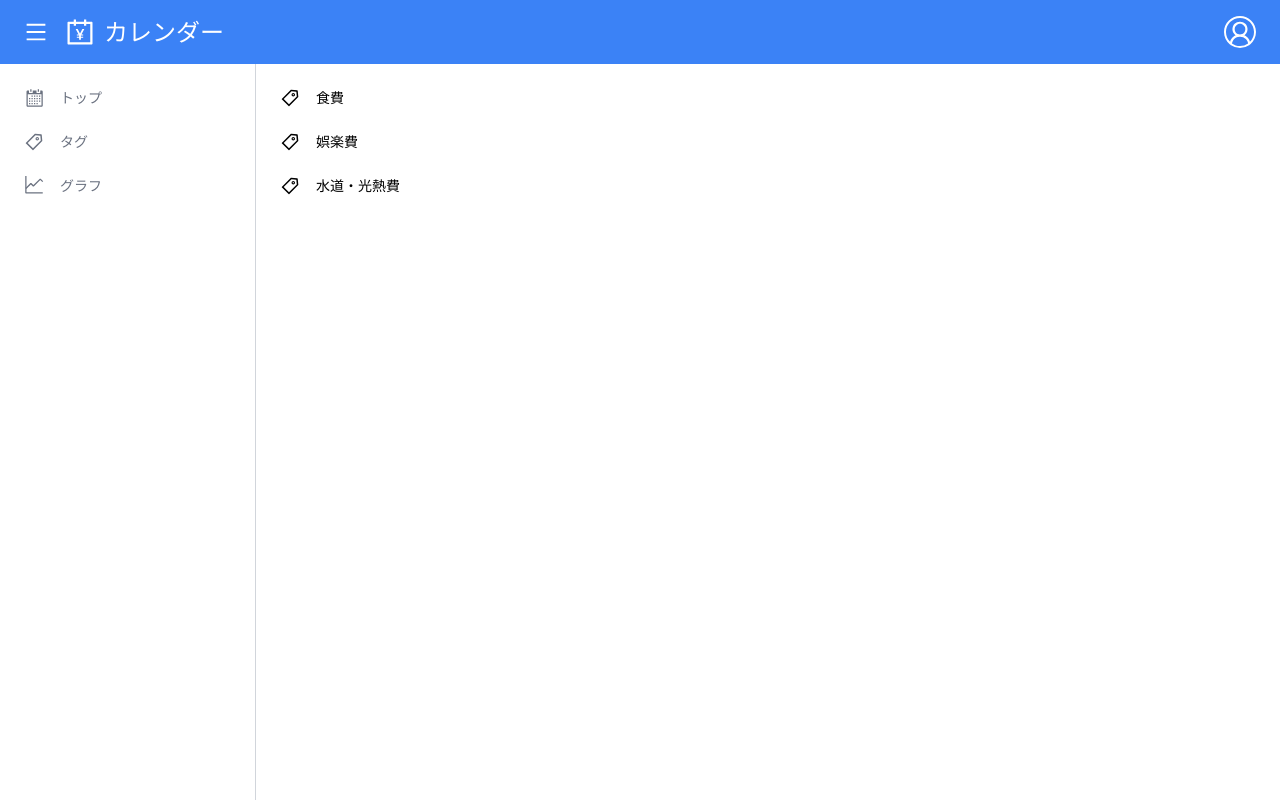
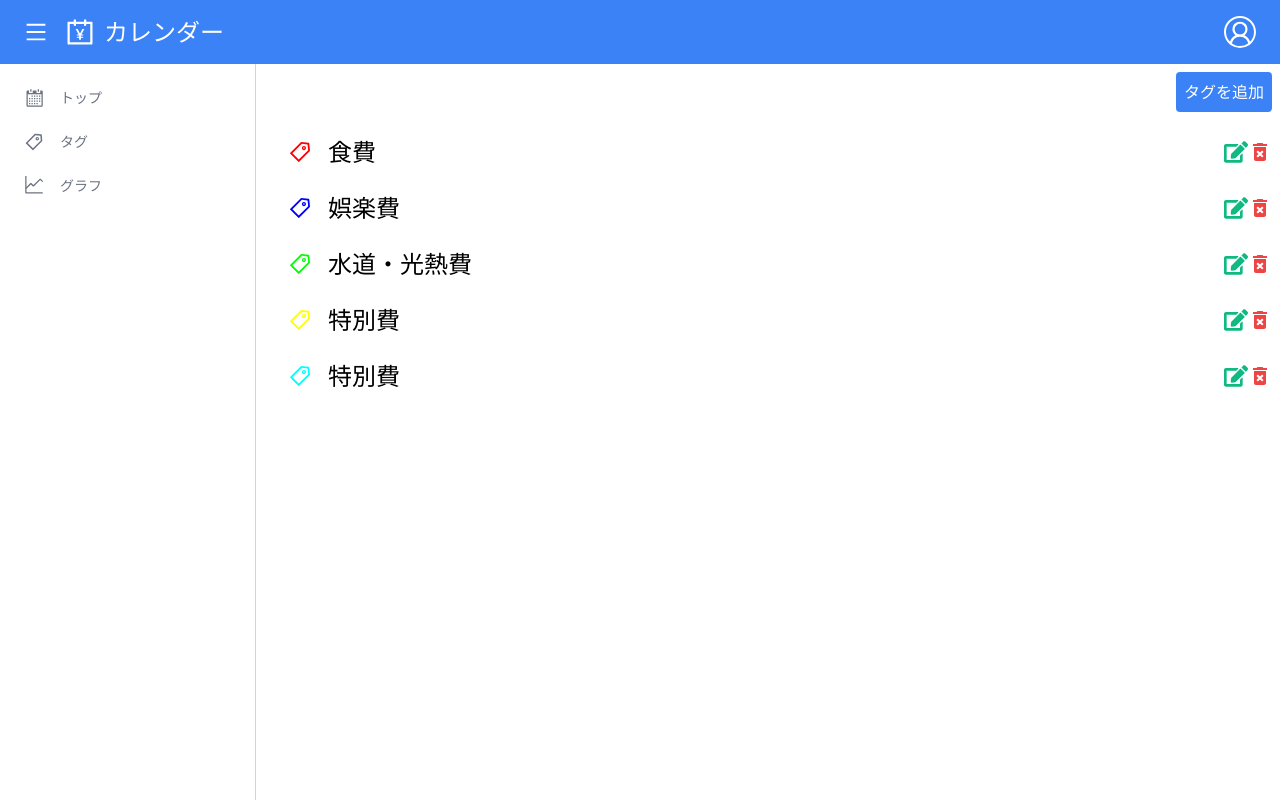
Before and after one commit to masasami/money-management-app, a Next.js app: page /tag-list in a window 1280 px wide. Built offline with nearby package versions, Linux system fonts and the light colour scheme.

Commit message:
tag-list フロント側でのCRUD処理作成

```diff
--- /dev/null
+++ b/interfaces/tag.ts
@@ -0,0 +1,12 @@
+export type Tag = {
+  id_tag: number
+  id_user: number
+  title: string
+  color_code: string
+  dt_create: string
+  dt_update: string
+
+  editing?: boolean
+  title_old?: string
+  color_code_old?: string
+}
--- a/pages/tag-list.tsx
+++ b/pages/tag-list.tsx
@@ -1,24 +1,163 @@
 import type { NextPage } from 'next'
+import { AiOutlineTag } from 'react-icons/ai'
+import { FaEdit } from 'react-icons/fa'
+import { MdDeleteForever } from 'react-icons/md'
+import { AiOutlineCheck } from 'react-icons/ai'
+import { TiCancel } from 'react-icons/ti'
+
 import Layout from 'layouts/Layout'
-import { AiOutlineTag } from 'react-icons/ai'
+import { useCallback, useEffect, useState } from 'react'
+import { Tag } from 'interfaces/tag'
 
 const TagList: NextPage = () => {
+  const [tags, setTags] = useState<Tag[]>([])
+  // タグ追加
+  const addTag = useCallback(() => {
+    setTags((tags) => [
+      {
+        id_tag: 0,
+        id_user: 0,
+        title: '',
+        color_code: '000000',
+        dt_create: '',
+        dt_update: '',
+
+        editing: true,
+        title_old: '',
+        color_code_old: '000000',
+      },
+      ...tags,
+    ])
+  }, [])
+
+  useEffect(() => {
+    ;(async () => {
+      const tags: Tag[] = await (await fetch('/data/tags.json')).json()
+      setTags(tags.map((tag) => ({ ...tag, editing: false })))
+    })()
+  }, [])
+
   return (
     <Layout>
-      <ul>
-        <li className="flex items-center pt-6 pb-3 pl-6 pr-12">
-          <AiOutlineTag className="text-xl mr-4" />
-          <span className="text-sm">食費</span>
-        </li>
-        <li className="flex items-center py-3 pl-6 pr-12">
-          <AiOutlineTag className="text-xl mr-4" />
-          <span className="text-sm">娯楽費</span>
-        </li>
-        <li className="flex items-center py-3 pl-6 pr-12">
-          <AiOutlineTag className="text-xl mr-4" />
-          <span className="text-sm">水道・光熱費</span>
-        </li>
-      </ul>
+      <div className="p-2">
+        <header>
+          <button className="btn-main ml-auto" onClick={addTag}>
+            タグを追加
+          </button>
+        </header>
+        <ul>
+          {tags.map((tag, i) => (
+            <li
+              key={i}
+              className="flex items-center text-2xl pt-3 first:pt-6 pb-3 pl-6"
+            >
+              {/* 通常時 */}
+              {!tag.editing && (
+                <>
+                  <AiOutlineTag
+                    fontSize={24}
+                    className="mr-4"
+                    color={`#${tag.color_code}`}
+                  />
+                  <span>{tag.title}</span>
+
+                  {/* 編集開始ボタン */}
+                  <FaEdit
+                    fontSize={24}
+                    className="text-green-500 ml-auto"
+                    onClick={() =>
+                      setTags((tags) => {
+                        tags[i].editing = true
+                        // 編集開始時の状態を保持
+                        tags[i].title_old = tags[i].title
+                        tags[i].color_code_old = tags[i].color_code
+                        return [...tags]
+                      })
+                    }
+                  />
+                  {/* 削除ボタン */}
+                  <MdDeleteForever
+                    fontSize={24}
+                    className="text-red-500"
+                    onClick={() => {
+                      // TODO 削除処理
+                      setTags((tags) => tags.filter((_, j) => i !== j))
+                    }}
+                  />
+                </>
+              )}
+              {/* 編集中 */}
+              {tag.editing && (
+                <>
+                  <label className="border border-gray-500 rounded py-2 mr-4">
+                    <AiOutlineTag fontSize={24} color={`#${tag.color_code}`} />
+                    <input
+                      className="hidden"
+                      type="color"
+                      value={`#${tag.color_code}`}
+                      onChange={(e) => {
+                        console.log(e.target.value)
+                        setTags((tags) => {
+                          tags[i].color_code = e.target.value.replace('#', '')
+                          return [...tags]
+                        })
+                      }}
+                    />
+                  </label>
+                  <input
+                    type="text"
+                    className="border border-gray-500 rounded p-2"
+                    value={tag.title}
+                    onChange={(e) => {
+                      setTags((tags) => {
+                        tags[i].title = e.target.value
+                        return [...tags]
+                      })
+                    }}
+                  />
+                  {/* 編集完了ボタン */}
+                  <AiOutlineCheck
+                    fontSize={24}
+                    className="text-green-500 ml-auto"
+                    onClick={() =>
+                      // TODO 更新処理
+                      setTags((tags) => {
+                        tags[i].editing = false
+                        return [...tags]
+                      })
+                    }
+                  />
+                  {/* キャンセルボタン */}
+                  <TiCancel
+                    fontSize={24}
+                    className="text-yellow-500"
+                    onClick={() => {
+                      if (!tags[i].id_tag) {
+                        setTags((tags) => {
+                          tags = tags.filter((t, j) => i !== j)
+                          return [...tags]
+                        })
+                        return
+                      }
+                      setTags((tags) => {
+                        tags[i].editing = false
+                        // 編集開始時の状態を復元
+                        tags[i].title = tags[i].title_old
+                          ? (tags[i].title_old as string)
+                          : ''
+                        tags[i].color_code = tags[i].color_code_old
+                          ? (tags[i].color_code_old as string)
+                          : ''
+                        return [...tags]
+                      })
+                    }}
+                  />
+                </>
+              )}
+            </li>
+          ))}
+        </ul>
+      </div>
     </Layout>
   )
 }
--- /dev/null
+++ b/public/data/tags.json
@@ -0,0 +1,42 @@
+[
+  {
+    "id_tag": 1,
+    "id_user": 1,
+    "title": "食費",
+    "color_code": "ff0000",
+    "dt_create": "2021-10-25 00:00:00",
+    "dt_update": "2021-10-25 00:00:00"
+  },
+  {
+    "id_tag": 2,
+    "id_user": 1,
+    "title": "娯楽費",
+    "color_code": "0000ff",
+    "dt_create": "2021-10-25 00:00:00",
+    "dt_update": "2021-10-25 00:00:00"
+  },
+  {
+    "id_tag": 3,
+    "id_user": 1,
+    "title": "水道・光熱費",
+    "color_code": "00ff00",
+    "dt_create": "2021-10-25 00:00:00",
+    "dt_update": "2021-10-25 00:00:00"
+  },
+  {
+    "id_tag": 4,
+    "id_user": 1,
+    "title": "特別費",
+    "color_code": "ffff00",
+    "dt_create": "2021-10-25 00:00:00",
+    "dt_update": "2021-10-25 00:00:00"
+  },
+  {
+    "id_tag": 5,
+    "id_user": 1,
+    "title": "特別費",
+    "color_code": "00ffff",
+    "dt_create": "2021-10-25 00:00:00",
+    "dt_update": "2021-10-25 00:00:00"
+  }
+]
```
